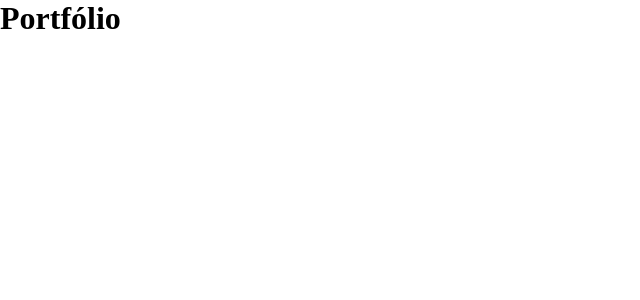
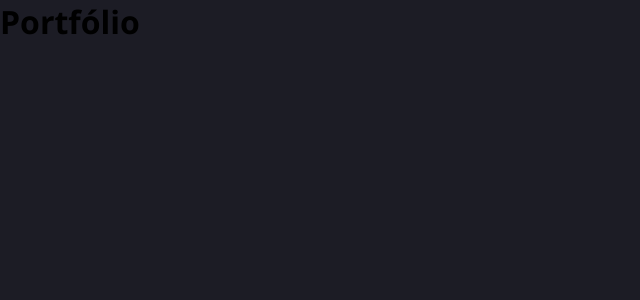
Before and after one commit to Greg-otol/portfolio, a React (Vite) app: page / in a window 1280 px wide. Shown: the top 300 px of the page, without its empty margins (0-640 px from the left). Built offline with nearby package versions, Linux system fonts and the light colour scheme.

Commit message:
chore: default config css

```diff
--- a/src/index.css
+++ b/src/index.css
@@ -3,3 +3,8 @@
   padding: 0;
   box-sizing: border-box;
 }
+
+body {
+  font-family: "Segoe UI", sans-serif;
+  background: rgb(28, 28, 37);
+}
```
